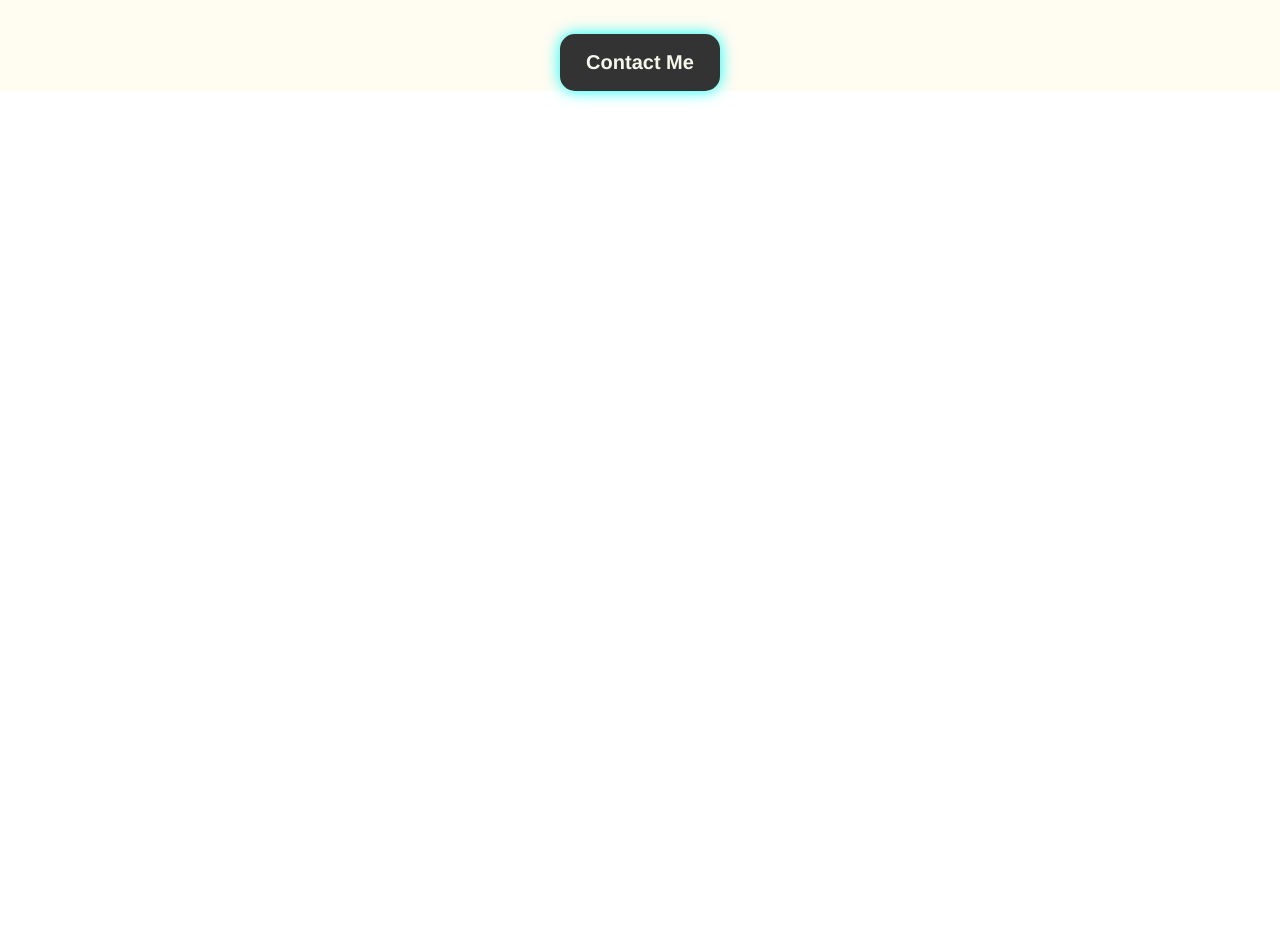
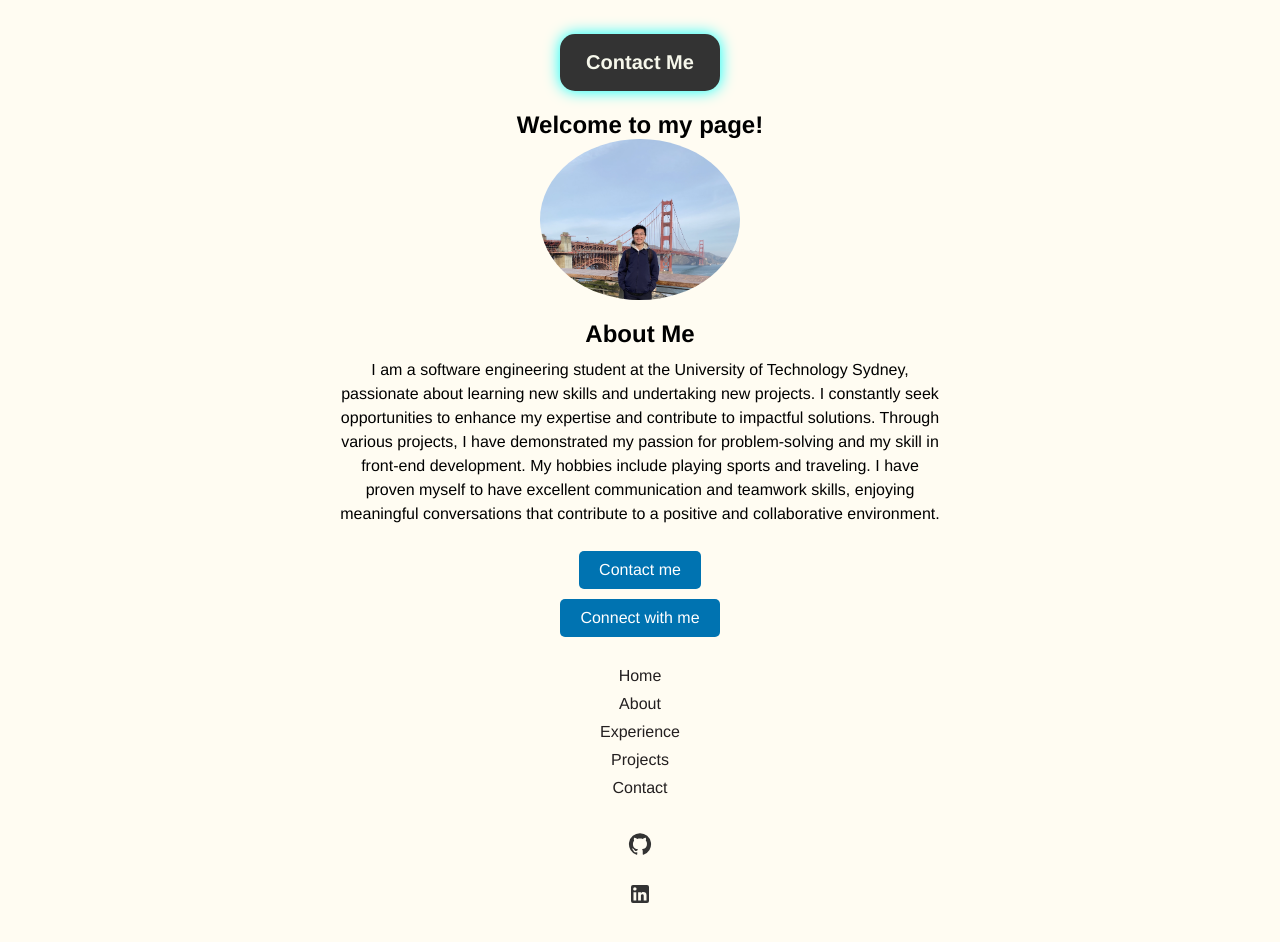
Before and after one commit to kimlengthai/KimlengThai-ePortfolio, a React (Vite) app: page / in a window 1280 px wide. Shown: the part 700-1642 px from the top of the page. Before the commit the page ends 1030 px from the top, so only its background shows below. Built offline with nearby package versions, Linux system fonts and the light colour scheme.

Commit message:
Basic structure of About section

```diff
--- a/src/App.jsx
+++ b/src/App.jsx
@@ -1,6 +1,7 @@
 import styles from './App.module.css';
 import { Hero } from './components/Hero/Hero';
 import { Navbar } from './components/Navbar/Navbar';
+import { About } from './components/About/About';
 
 function App() {
 
@@ -8,6 +9,7 @@ function App() {
     <div className={styles.App}>
     <Navbar />
     <Hero />
+    <About />
     </div>
   )
 }
--- /dev/null
+++ b/src/components/About/About.jsx
@@ -0,0 +1,51 @@
+import styles from './About.module.css';
+import GitHubIcon from '@mui/icons-material/GitHub';
+import LinkedInIcon from '@mui/icons-material/LinkedIn';
+
+export const About = () => {
+  return (
+    <section className={styles.aboutSection} id="about">
+      <h2>Welcome to my page!</h2>
+      <div className={styles.aboutContent}>
+        <img
+          src="../../../assets/standup/standupImg.png"
+          alt="My standard picture"
+          className={styles.aboutImage}
+        />
+        <p className={styles.introText}>About Me</p>
+        <p className={styles.aboutText}>I am a software engineering student at the University of Technology Sydney,
+        passionate about learning new skills and undertaking new projects. I constantly seek opportunities to enhance
+        my expertise and contribute to impactful solutions. Through various projects, I have demonstrated my passion
+        for problem-solving and my skill in front-end development. My hobbies include playing sports and traveling.
+        I have proven myself to have excellent communication and teamwork skills, enjoying meaningful conversations
+        that contribute to a positive and collaborative environment.
+        </p>
+        <div className={styles.buttons}>
+          <a href="mailto:your-email@example.com" className={styles.contactButton}>
+            Contact me
+          </a>
+          <a href="https://www.linkedin.com/in/your-profile" className={styles.connectButton} target="_blank" rel="noopener noreferrer">
+            Connect with me
+          </a>
+        </div>
+        <div className={styles.navigation}>
+          <a href="#home">Home</a>
+          <a href="#about">About</a>
+          <a href="#experience">Experience</a>
+          <a href="#project">Projects</a>
+          <a href="#contact">Contact</a>
+        </div>
+        <div className={styles.icons}>
+          <a href="https://github.com/your-profile" target="_blank" rel="noopener noreferrer">
+            <GitHubIcon />
+          </a>
+          <a href="https://www.linkedin.com/in/your-profile" target="_blank" rel="noopener noreferrer">
+            <LinkedInIcon />
+          </a>
+        </div>
+      </div>
+    </section>
+  );
+}
+
+export default About;
--- /dev/null
+++ b/src/components/About/About.module.css
@@ -0,0 +1,79 @@
+.aboutSection {
+    padding: 20px;
+    text-align: center;
+  }
+
+  .aboutContent {
+    display: flex;
+    flex-direction: column;
+    align-items: center;
+  }
+
+  .aboutImage {
+    width: 200px;
+    height: auto;
+    border-radius: 50%;
+    margin-bottom: 20px;
+  }
+
+  .introText {
+    font-size: 24px;
+    font-weight: bold;
+    margin-bottom: 10px;
+  }
+
+  .aboutText {
+    font-size: 16px;
+    line-height: 1.5;
+    max-width: 600px;
+    margin-bottom: 20px;
+  }
+
+  .buttons {
+    display: flex;
+    flex-direction: column;
+    align-items: center;
+    margin-bottom: 20px;
+  }
+
+  .contactButton, .connectButton {
+    display: inline-block;
+    padding: 10px 20px;
+    margin: 5px 0;
+    font-size: 16px;
+    color: #fff;
+    background-color: #0073b1; /* LinkedIn color */
+    text-decoration: none;
+    border-radius: 5px;
+    transition: background-color 0.3s ease;
+  }
+
+  .contactButton:hover, .connectButton:hover {
+    background-color: #005582; /* Darker LinkedIn color */
+  }
+
+  .navigation {
+    display: flex;
+    flex-direction: column;
+    align-items: center;
+    margin-bottom: 20px;
+  }
+
+  .navigation a {
+    margin: 5px 0;
+    font-size: 16px;
+    color: var(--color-text);
+    text-decoration: none;
+  }
+
+  .icons {
+    display: flex;
+    flex-direction: column;
+    align-items: center;
+  }
+
+  .icons a {
+    margin: 10px 0;
+    color: #333;
+    font-size: 24px;
+  }
```
Also changed, not shown: assets/standup/standupImg.png (added).
